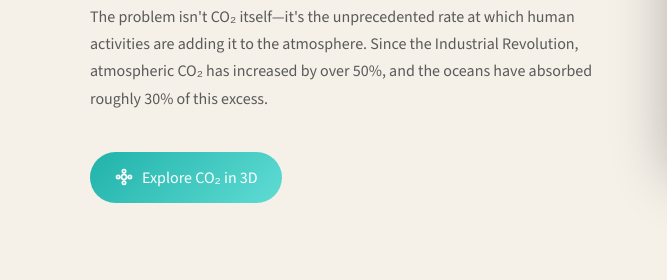
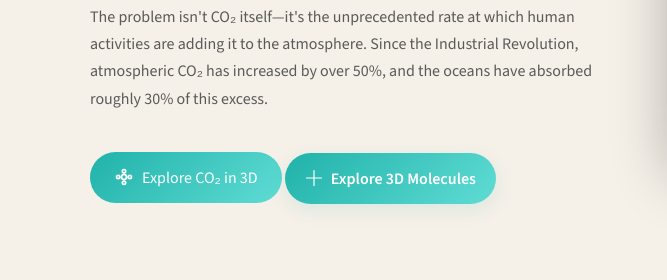
Before and after one commit to nullPtrErikaS/h-chem, a plain HTML site: page carbon-dioxide.html in a window 1280 px wide. Shown: the part 858-1138 px from the top of the page, 0-667 px from the left. Drawn offline with nearby package versions, Linux system fonts and the light colour scheme.

Commit message:
fixed 3d molecules

```diff
--- a/carbon-dioxide.html
+++ b/carbon-dioxide.html
@@ -52,6 +52,12 @@
                         <svg width="20" height="20" viewBox="0 0 24 24" fill="none" stroke="currentColor" stroke-width="2"><circle cx="12" cy="12" r="3"/><circle cx="12" cy="5" r="2"/><circle cx="19" cy="12" r="2"/><circle cx="12" cy="19" r="2"/><circle cx="5" cy="12" r="2"/><line x1="12" y1="8" x2="12" y2="9"/><line x1="12" y1="15" x2="12" y2="16"/><line x1="15" y1="12" x2="16" y2="12"/><line x1="8" y1="12" x2="9" y2="12"/></svg>
                         Explore CO₂ in 3D
                     </a>
+                        <a href="molecules.html" class="molecule-cta">
+                            <svg width="18" height="18" viewBox="0 0 24 24" fill="none" style="flex: none;" xmlns="http://www.w3.org/2000/svg">
+                                <path d="M12 2v20M2 12h20" stroke="white" stroke-width="1.6" stroke-linecap="round" stroke-linejoin="round"/>
+                            </svg>
+                            Explore 3D Molecules
+                        </a>
                 </div>
                 <div class="content-image">
                     <img src="https://images.unsplash.com/photo-1454262041357-5d96f50a2f27?w=800&q=80" alt="Industrial emissions">
--- a/styles.css
+++ b/styles.css
@@ -314,6 +314,27 @@ nav.light .nav-links a.nav-highlight {
 
 .hero-cta:hover svg {
     transform: translateX(5px);
+}
+
+/* Molecule CTA (used across interior pages) */
+.molecule-cta {
+    display: inline-flex;
+    align-items: center;
+    gap: 0.5rem;
+    margin-top: 1.5rem;
+    background: linear-gradient(135deg, #20b2aa, #5fdcd4);
+    color: #ffffff;
+    padding: 0.75rem 1.25rem;
+    border-radius: 28px;
+    text-decoration: none;
+    font-weight: 600;
+    box-shadow: 0 6px 18px rgba(32,178,170,0.12);
+    transition: transform 0.18s ease, box-shadow 0.18s ease;
+}
+
+.molecule-cta:hover {
+    transform: translateY(-3px);
+    box-shadow: 0 10px 30px rgba(32,178,170,0.16);
 }
 
 .scroll-indicator {
```
